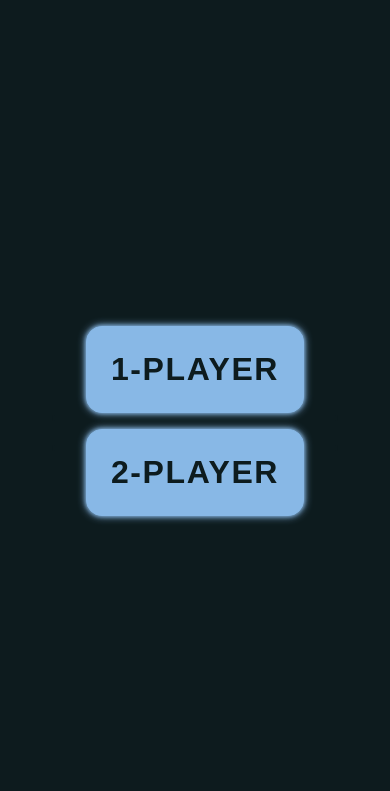
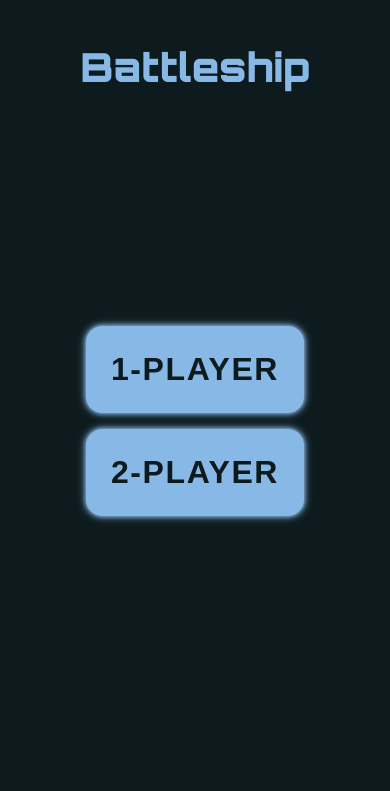
Before and after one commit to krig6/odin-battleship, a website built with webpack: page src/template.html in a window 390 px wide. Shown: the top 791 px of the page. Built offline with nearby package versions, Linux system fonts and the light colour scheme.

Commit message:
feat(dom-controller): Add main title header to homepage
- Added a `header` element with class `main-title` to display Battleship
title at the top of the page
- Added styles for `main-title` for consistency
- Implemented `removeMainTitle` in `domController` to remove the title
once a game mode is selected
- Updated `renderGameModeSelection` to call `removeMainTitle` when a
mode button is clicked

```diff
--- a/src/controllers/domController.js
+++ b/src/controllers/domController.js
@@ -264,8 +264,8 @@ export const createStartGameButton = (mode, onClickHandler) => {
 export const createNewGameButton = (onClickHandler) =>
   createButton('New Game', 'new-game', onClickHandler);
 
+const messageContainerElement = document.querySelector('.main-container__message');
 export const displayGameMessage = (gameMessage = 'Drag and place your ships.') => {
-  const messageContainerElement = document.querySelector('.main-container__message');
   const message = document.createElement('p');
   messageContainerElement.innerHTML = '';
   message.textContent = gameMessage;
@@ -384,11 +384,17 @@ export const renderGameModeSelection = (onModeSelect) => {
   ['1-Player', '2-Player'].forEach(mode => {
     const button = createButton(mode, `${mode.toLowerCase()}`, () => {
       modeContainer.remove();
+      removeMainTitle();
       onModeSelect(mode === '1-Player');
     });
     modeContainer.appendChild(button);
   });
   mainContainerElement.append(modeContainer);
+};
+
+const removeMainTitle = () => {
+  const header = document.querySelector('.main-title');
+  if (header) header.remove();
 };
 
 export const showPlayerBoard = (boardElement) => {
--- a/src/style.css
+++ b/src/style.css
@@ -76,6 +76,13 @@ body::after {
   align-items: center;
   justify-content: center;
   gap: 5rem;
+}
+
+.main-title {
+  position: absolute;
+  top: 5%;
+  color: var(--battleship-accent-color);
+  font-size: 5rem;
 }
 
 /* =========================================
@@ -336,6 +343,10 @@ body::after {
     gap: 1.5rem;
   }
 
+  .main-title {
+    font-size: 2.5rem;
+  }
+
   .player-board {
     grid-template-columns: repeat(10, 25px);
     gap: 0.2rem;
--- a/src/template.html
+++ b/src/template.html
@@ -13,6 +13,7 @@
 </head>
 
 <body>
+  <header class="main-title">Battleship</header>
   <main class="main-container">
     <header class="main-container__message" role="status"></header>
     <div class="main-container__game">
```
